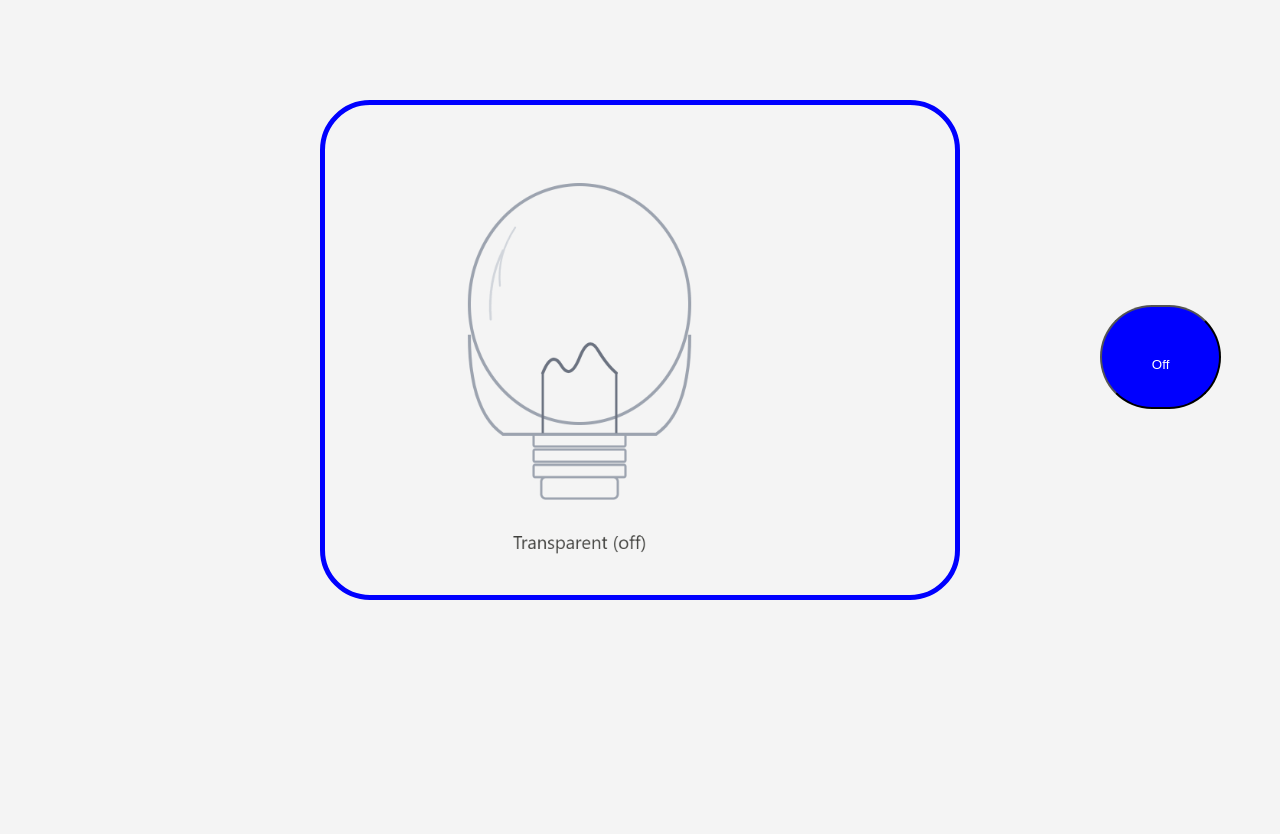
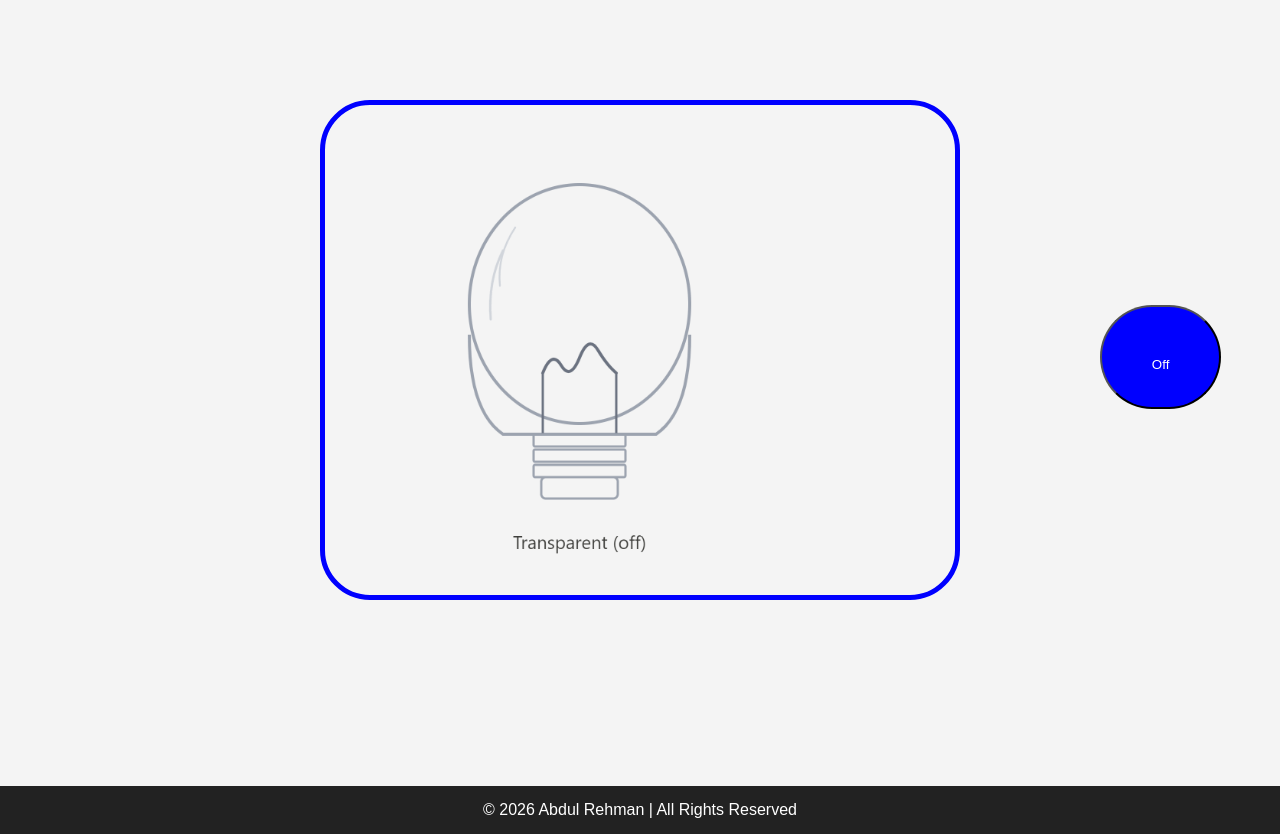
Before and after one commit to mrmaneditor000820-ui/Redux_Tool_Kit_with-_react, a React (Create React App) app: page /Bulb in a window 1280 px wide. Before the commit the page ends 800 px from the top, so only its background shows below. Built offline with nearby package versions, Linux system fonts and the light colour scheme.

Commit message:
footer added

```diff
--- a/src/Routing.jsx
+++ b/src/Routing.jsx
@@ -3,6 +3,7 @@ import Home from "./Home";
 import Counter from "./counter/Counter";
 import User from "./user/User";
 import Bulb from "./theme/Bulb";
+import Footer from "./footer/Footer";
 
 
 function App() {
@@ -15,6 +16,7 @@ function App() {
         <Route path="/user" element={<User />} />
         <Route path="/Bulb" element={< Bulb/>} />
       </Routes>
+      <Footer/>
     </BrowserRouter>
     </>
   );
--- /dev/null
+++ b/src/footer/Footer.css
@@ -0,0 +1,12 @@
+.footer {
+  background-color: #222;
+  color: white;
+  text-align: center;
+  padding: 15px;
+  margin-top: 186px;
+}
+
+.footer p {
+  margin: 0;
+  font-size: 16px;
+}
--- /dev/null
+++ b/src/footer/Footer.jsx
@@ -0,0 +1,12 @@
+import React from "react";
+import "./Footer.css";
+
+function Footer() {
+  return (
+    <footer className="footer">
+      <p>© 2026 Abdul Rehman | All Rights Reserved</p>
+    </footer>
+  );
+}
+
+export default Footer;
```
